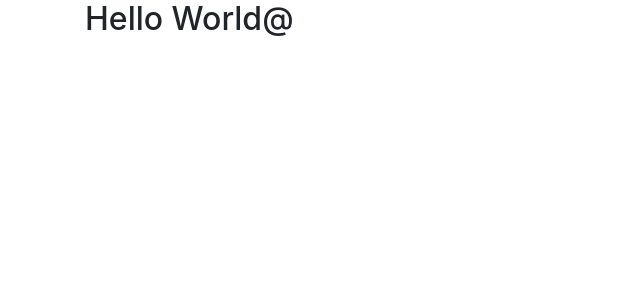
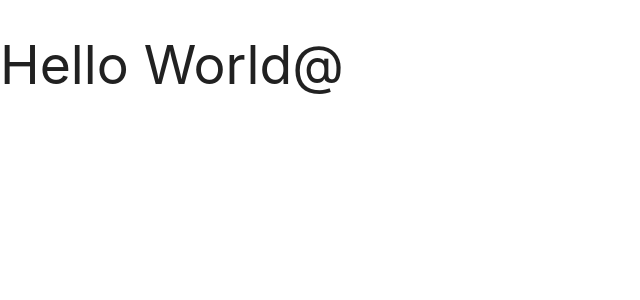
Before and after one commit to farhantahir/movie-hunt-app, a Next.js app: page / in a window 1280 px wide. Shown: the top 300 px of the page, without its empty margins (0-640 px from the left). Built offline with nearby package versions, Linux system fonts and the light colour scheme.

Commit message:
feat: remove bootstrap and added materialize-css for better UI

```diff
--- a/next.config.js
+++ b/next.config.js
@@ -1,3 +1,9 @@
 const withSass = require('@zeit/next-sass');
 
-module.exports = withSass();
+module.exports = withSass({
+  cssModules: true,
+  cssLoaderOptions: {
+    importLoaders: 1,
+    localIdentName: '[local]___[hash:base64:5]',
+  },
+});
--- a/package.json
+++ b/package.json
@@ -14,7 +14,7 @@
   "dependencies": {
     "@zeit/next-sass": "^1.0.1",
     "babel-plugin-module-resolver": "^3.2.0",
-    "bootstrap": "^4.3.1",
+    "materialize-css": "^1.0.0-rc.2",
     "next": "^8.0.3",
     "node-sass": "^4.11.0",
     "prop-types": "^15.7.2",
--- a/src/components/common/layout/app.scss
+++ b/src/components/common/layout/app.scss
@@ -1 +1,6 @@
-@import '~bootstrap/scss/bootstrap';
+@import '~materialize-css/sass/materialize.scss';
+
+$bgColor: #3e3f52;
+.app {
+  background-color: $bgColor;
+}
--- a/src/components/common/layout/index.js
+++ b/src/components/common/layout/index.js
@@ -1,9 +1,9 @@
 import React from 'react';
 import { node } from 'prop-types';
 
-import './app.scss';
+import styles from './app.scss';
 
-const Layout = ({ children }) => <div className="container">{children}</div>;
+const Layout = ({ children }) => <div className={styles.app}>{children}</div>;
 
 Layout.propTypes = {
   children: node.isRequired,
```
Also changed, not shown: 1 other file (tests, documents, lock files or other folders).
